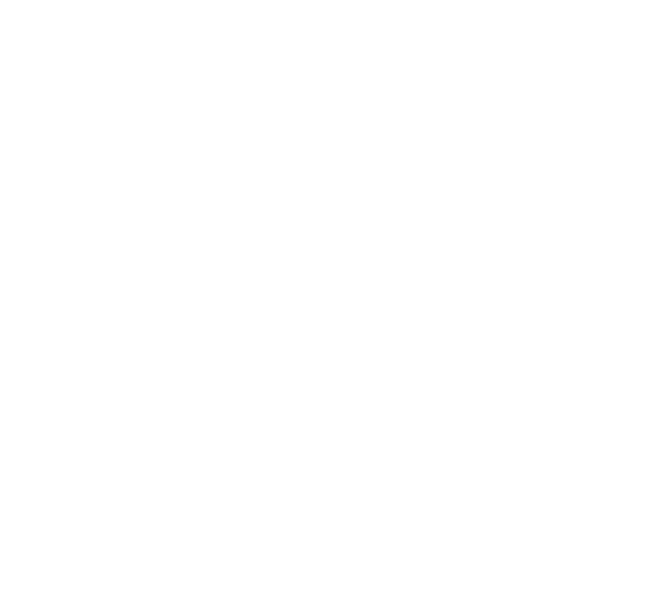
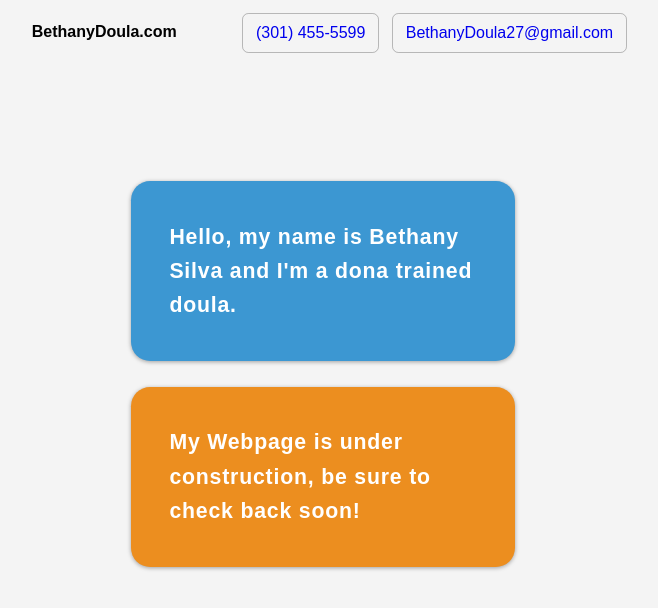
Before and after one commit to bethanydoula/my-site, a plain HTML site: page index.html in a window 1280 px wide. Shown: the whole page, without its empty margins (317-975 px from the left). Drawn offline with Linux system fonts and the light colour scheme; a web font is replaced by a local one.

Commit message:
establishing a base..

```diff
--- a/css/styles.css
+++ b/css/styles.css
@@ -10,12 +10,31 @@
 /*
  * Typography
  */
+@font-face {
+    font-family: "Merriweather";
+    src: url("Merriweather-Regular.ttf") format("truetype");
+    font-style: normal;
+    font-weight: 400;
+}
+@font-face {
+    font-family: "Merriweather";
+    src: url("Merriweather-Bold.ttf") format("truetype");
+    font-style: normal;
+    font-weight: 700;
+}
+@font-face {
+    font-family: "Merriweather";
+    src: url("Merriweather-Black.ttf") format("truetype");
+    font-style: normal;
+    font-weight: 900;
+}
 html {
     font-size: 100%;
 }
 body {
-    font-family: "Arial", sans-serif;
-    line-height: 1.5;
+    font-family: "Merriweather", sans-serif;
+    line-height: 1.618;
+    background-color: #f4f4f4;
 }
 h1,
 h2,
@@ -28,3 +47,89 @@ h6 {
 /*
  * Grid
  */
+.container {
+    max-width: 24em;
+    margin-right: auto;
+    margin-left: auto;
+    padding-right: 0.8rem;
+    padding-left: 0.8rem;
+}
+.container--large {
+    max-width: 38rem;
+}
+/*
+ * Card
+ */
+.card {
+    margin-top: 7.2rem;
+    padding: 2.4rem;
+    border-radius: 1.2rem;
+    box-shadow: 0 1px 4px rgba(0,0,0,0.35);
+    letter-spacing: 0.05rem;
+}
+.card + .card {
+    margin-top: 1.6rem;
+}
+.card--greeting {
+    color: white;
+    background-color: #3c97d2;
+}
+.card--construction {
+    color: white;
+    background-color: #ec8e1f;
+}
+/*
+ * Nav
+ */
+.nav {
+    display: block;
+    padding: 0.8rem;
+}
+.nav:after {
+    content: "";
+    display: block;
+    clear: both;
+}
+.nav-group {
+    display: block;
+    float: left;
+    margin-right: -0.8rem;
+    margin-left: -0.8rem;
+}
+.nav-group + .nav-group {
+    float: right;
+}
+.nav-item {
+    display: block;
+    float: left;
+    height: 2.4rem;
+    line-height: 2.4rem;
+    padding-right: 0.8rem;
+    padding-left: 0.8rem;
+}
+.nav-item + .nav-item {
+    margin-left: 0.8rem;
+}
+/*
+ * Button
+ */
+.btn {
+    border: 1px solid rgba(0,0,0,0.25);
+    border-radius: 0.4rem;
+}
+.btn:hover,
+.btn:focus {
+    background-color: rgba(0,0,0,0.1);
+}
+.btn:active {
+    background-color: rgba(0,0,0,0.15);
+}
+/*
+ * Utilities
+ */
+.fw7 {
+    font-weight: 700 !important;
+}
+.fw9 {
+    font-weight: 900 !important;
+}
--- a/index.html
+++ b/index.html
@@ -9,6 +9,29 @@
 </head>
 <body>
     <main role="main">
+        <div class="container container--large">
+            <nav class="nav">
+                <div class="nav-group">
+                    <span class="nav-item fw7">BethanyDoula.com</span>
+                </div>
+                <div class="nav-group">
+                    <a class="nav-item btn" href="tel:301-455-5599">(301) 455-5599</a>
+                    <a class="nav-item btn" href="mailto:BethanyDoula27@gmail.com">BethanyDoula27@gmail.com</a>
+                </div>
+            </nav>
+        </div>
+        <div class="container">
+            <section class="card card--greeting">
+                <h3 class="fw9">
+                    Hello, my name is Bethany Silva and I'm a dona trained doula.
+                </h3>
+            </section>
+            <section class="card card--construction">
+                <h3 class="fw9">
+                    My Webpage is under construction, be sure to check back soon!
+                </h3>
+            </section>
+        </div>
     </main>
 </body>
 </html>
```
Also changed, not shown: font/Merriweather-Black.ttf (added), font/Merriweather-Bold.ttf (added), font/Merriweather-BoldItalic.ttf (added), font/Merriweather-HeavyItalic.ttf (added), font/Merriweather-Italic.ttf (added), font/Merriweather-Light.ttf (added), font/Merriweather-LightItalic.ttf (added), font/Merriweather-Regular.ttf (added), 2 other files.
